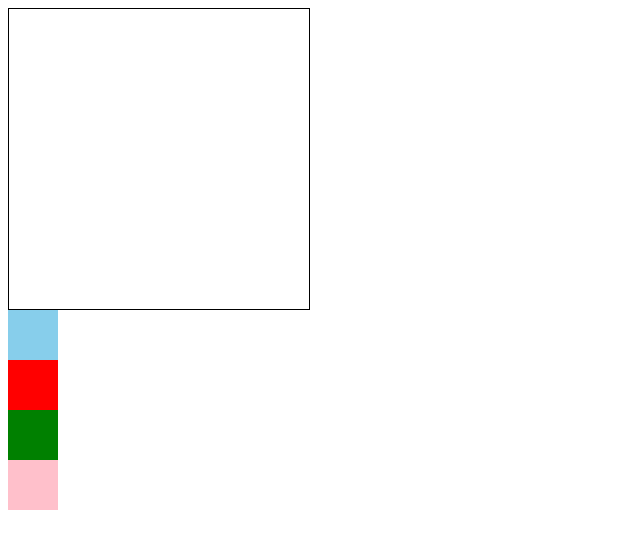
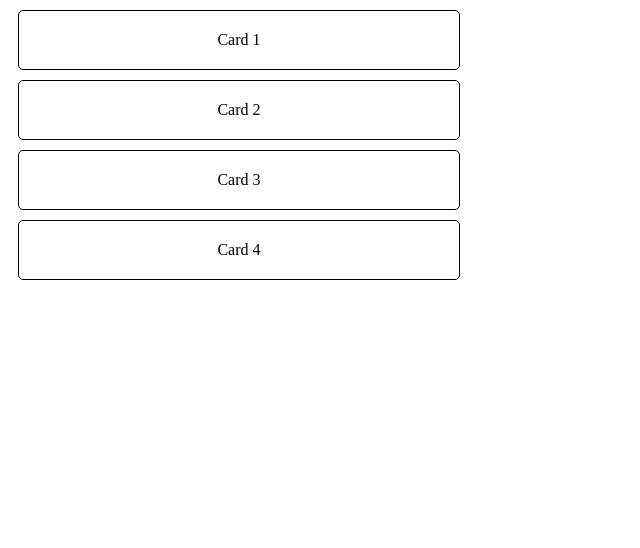
Before and after one commit to everywangBUG/react-dnd-Todolist, a React (Create React App) app: page / in a window 1280 px wide. Shown: the top 548 px of the page, without its empty margins (0-640 px from the left). Built offline with nearby package versions, Linux system fonts and the light colour scheme.

Commit message:
feat: swap drag and drop card

```diff
--- /dev/null
+++ b/src/App1.css
@@ -0,0 +1,9 @@
+.card-item {
+  width: 400px;
+  text-align: center;
+  border: 1px solid #000;
+  border-radius: 5px;
+  padding: 20px;
+  margin: 10px;
+  cursor: move;
+}
--- /dev/null
+++ b/src/App1.tsx
@@ -0,0 +1,73 @@
+import React, { useState, useRef, useEffect, useCallback } from 'react';
+import './App1.css';
+import { useDrag, useDrop } from 'react-dnd';
+
+interface CardProps {
+  data: CardItem
+  swapCard: (index1: number, index2: number) => void
+  index: number
+}
+
+
+interface CardItem {
+  id: number
+  content: string
+}
+
+const cardListArr = [
+  { id: 1, content: 'Card 1' },
+  { id: 2, content: 'Card 2' },
+  { id: 3, content: 'Card 3' },
+  { id: 4, content: 'Card 4' },
+]
+const Card: React.Fc<CardProps> = (props: CardProps ) => {
+  const { data, swapCard, index } = props;
+  const cardRef = useRef<HTMLDivElement>(null)
+
+  const [, drag] = useDrag({
+    type: 'card',
+    item: {
+      id: data.id,
+      index
+    }
+  })
+
+  const [, drop] =useDrop({
+    accept: 'card',
+    drop: (item) => {
+      console.log(item)
+      swapCard(item.index, index)
+    }
+  })
+
+  useEffect(() => {
+    drag(cardRef)
+    drop(cardRef)
+  })
+
+
+  return (
+      <div className="card-item" key={data.id} ref={cardRef}>{data.content}</div>
+  )
+}
+
+export const App1: React.FC = () => {
+  const [cardList, setCardList] = useState(cardListArr)
+
+  const swapCard = useCallback((index1: number, index2: number) => {
+    const temp = cardList[index1]
+    cardList[index1] = cardList[index2]
+    cardList[index2] = temp
+    setCardList([...cardList])
+  }, [])
+
+  return (
+    <div className="card-list">
+      {
+        cardList.map((card: CardItem, index: number) => (
+          <Card data={card} key={card.id} index={index} swapCard={swapCard}/>
+        ))
+      }
+    </div>
+  )
+}
--- a/src/index.tsx
+++ b/src/index.tsx
@@ -1,6 +1,7 @@
 import React from 'react';
 import ReactDOM from 'react-dom/client';
-import { App } from './App.tsx';
+// import { App } from './App.tsx';
+import { App1 } from './App1.tsx';
 import { DndProvider } from 'react-dnd';
 import { HTML5Backend } from 'react-dnd-html5-backend';
 
@@ -9,6 +10,6 @@ const root = ReactDOM.createRoot(
 );
 root.render(
   <DndProvider backend={HTML5Backend}>
-    <App />
+    <App1 />
   </DndProvider>
 );
```
